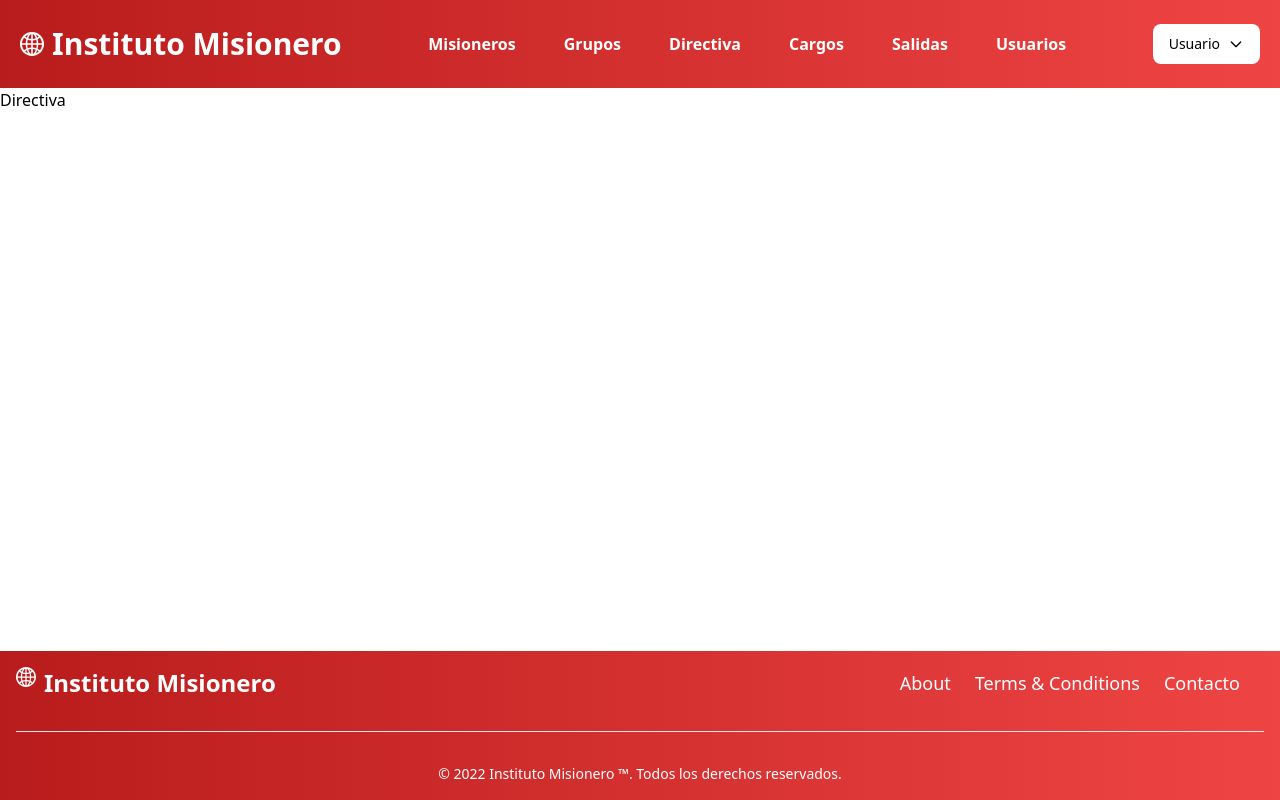
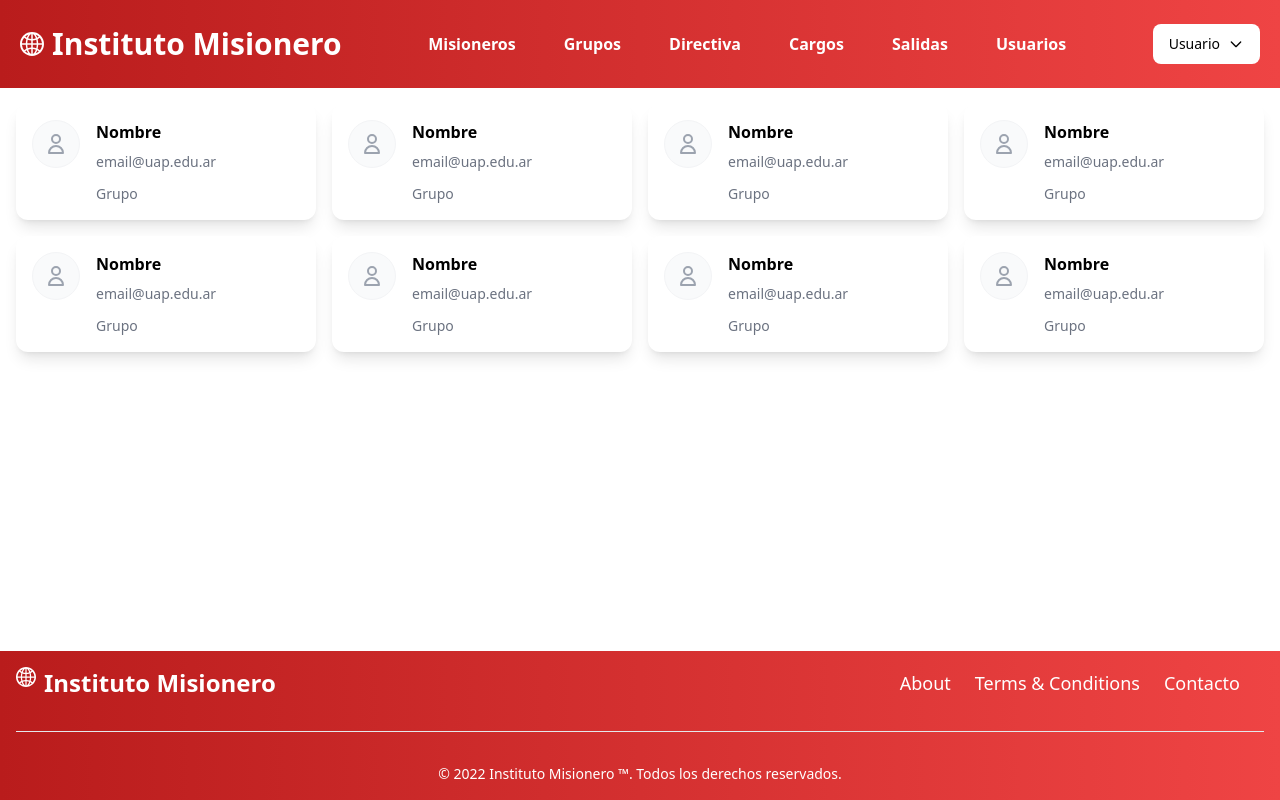
Before and after one commit to Ezek1eru/IM, a React (Vite) app: page /directiva in a window 1280 px wide. Built offline with nearby package versions, Linux system fonts and the light colour scheme.

Commit message:
Directiva page

```diff
--- a/src/pages/Directiva.jsx
+++ b/src/pages/Directiva.jsx
@@ -1,9 +1,51 @@
 import DefaultLayout from "../components/DefaultLayout";
+import Card from "../components/Card";
 
 export default function Directiva() {
   return (
     <DefaultLayout>
-      <h1>Directiva</h1>
+      <div className=" m-4 grid grid-cols-4 gap-4">
+        <Card>
+          <h2 className="font-semibold">Nombre</h2>
+          <p className="mt-2 text-sm text-gray-500"> email@uap.edu.ar </p>
+          <p className="mt-3 text-sm text-gray-500">Grupo</p>
+        </Card>
+        <Card>
+          <h2 className="font-semibold">Nombre</h2>
+          <p className="mt-2 text-sm text-gray-500"> email@uap.edu.ar </p>
+          <p className="mt-3 text-sm text-gray-500">Grupo</p>
+        </Card>
+        <Card>
+          <h2 className="font-semibold">Nombre</h2>
+          <p className="mt-2 text-sm text-gray-500"> email@uap.edu.ar </p>
+          <p className="mt-3 text-sm text-gray-500">Grupo</p>
+        </Card>
+        <Card>
+          <h2 className="font-semibold">Nombre</h2>
+          <p className="mt-2 text-sm text-gray-500"> email@uap.edu.ar </p>
+          <p className="mt-3 text-sm text-gray-500">Grupo</p>
+        </Card>
+        <Card>
+          <h2 className="font-semibold">Nombre</h2>
+          <p className="mt-2 text-sm text-gray-500"> email@uap.edu.ar </p>
+          <p className="mt-3 text-sm text-gray-500">Grupo</p>
+        </Card>
+        <Card>
+          <h2 className="font-semibold">Nombre</h2>
+          <p className="mt-2 text-sm text-gray-500"> email@uap.edu.ar </p>
+          <p className="mt-3 text-sm text-gray-500">Grupo</p>
+        </Card>
+        <Card>
+          <h2 className="font-semibold">Nombre</h2>
+          <p className="mt-2 text-sm text-gray-500"> email@uap.edu.ar </p>
+          <p className="mt-3 text-sm text-gray-500">Grupo</p>
+        </Card>
+        <Card>
+          <h2 className="font-semibold">Nombre</h2>
+          <p className="mt-2 text-sm text-gray-500"> email@uap.edu.ar </p>
+          <p className="mt-3 text-sm text-gray-500">Grupo</p>
+        </Card>
+      </div>
     </DefaultLayout>
   );
 }
```
